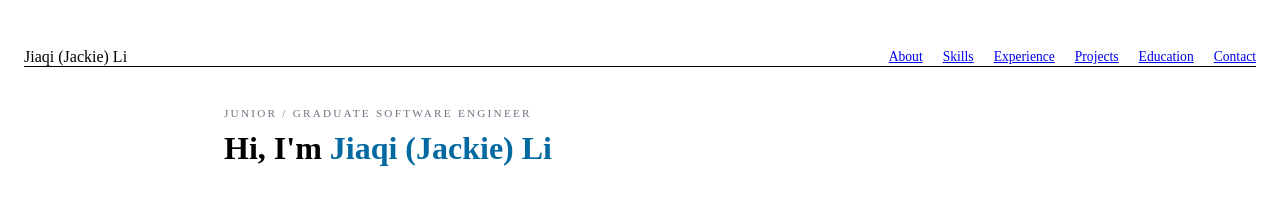
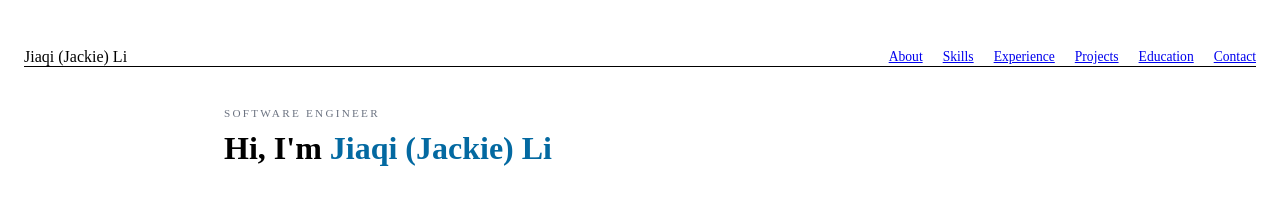
Before and after one commit to Jackieljq/personal-website, a Next.js app: page / in a window 1280 px wide. Shown: the top 197 px of the page. Built offline with nearby package versions, Linux system fonts and the light colour scheme.

Commit message:
Update files

```diff
--- a/app/globals.css
+++ b/app/globals.css
@@ -206,7 +206,7 @@
     padding-top: 2.5rem;
   }
 }
-/* Hero + Contact 合并区块的视觉统一 */
+
 .contact-block {
   margin-top: 0.9rem;
   font-size: 0.85rem;
--- a/components/Hero.tsx
+++ b/components/Hero.tsx
@@ -1,14 +1,14 @@
 export default function HeroSection() {
     return (
       <section id="top" className="section">
-        <p className="hero-eyebrow">Junior / Graduate Software Engineer</p>
+        <p className="hero-eyebrow"> Software Engineer</p>
 
-        {/* 主标题 */}
+
         <h1 className="hero-title">
           Hi, I&apos;m <span className="hero-highlight">Jiaqi (Jackie) Li</span>
         </h1>
 
-        {/* 简介 */}
+
         <p className="text-muted hero-summary">
           Master of Information Technology graduate based in Perth, WA. I enjoy
           building practical software solutions across web, data, and cloud—
```
